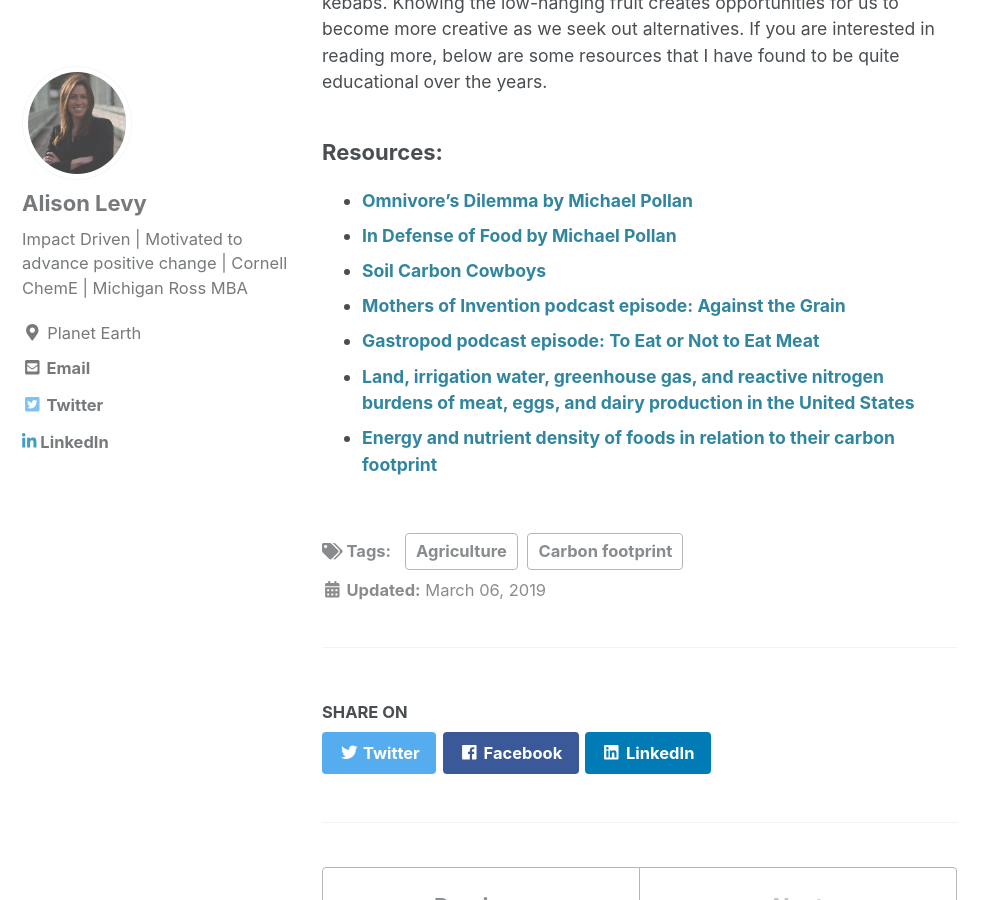
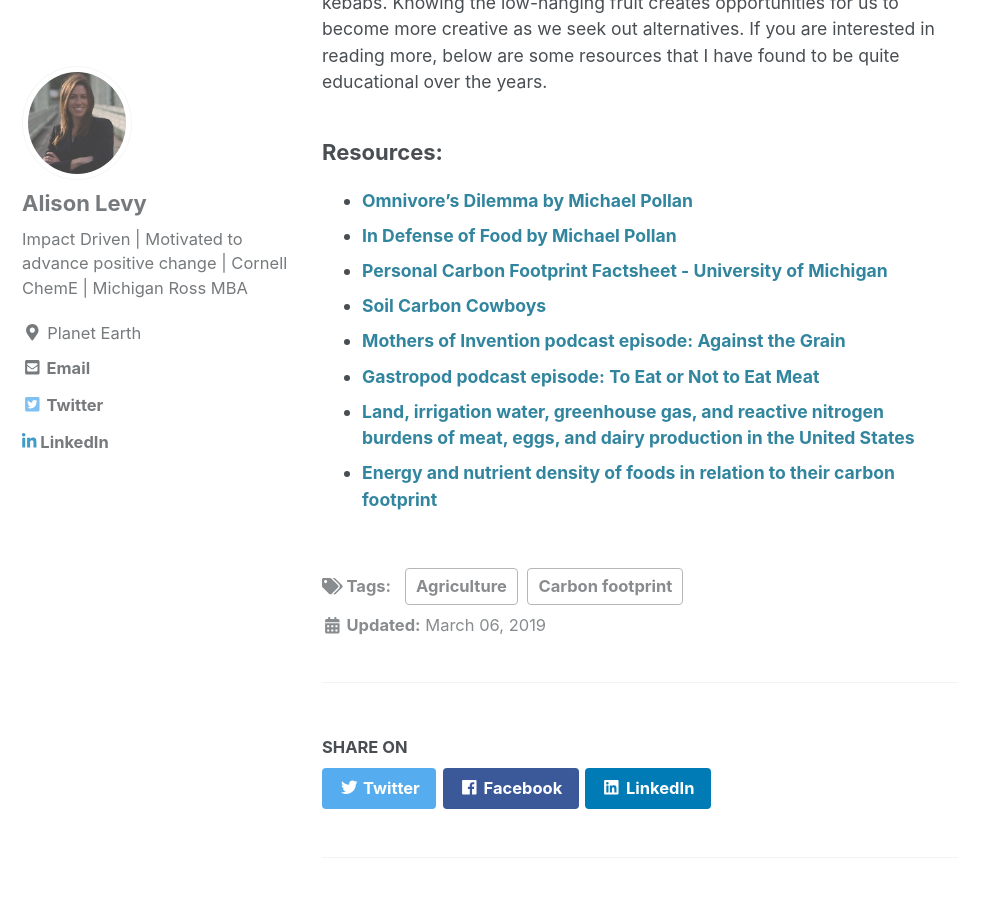
Before and after one commit to amlturbo/amlturbo.github.io, a Jekyll site: the page built from _posts/2019-03-06-diet-carbon.md, in a window 1280 px wide and 900 px high, scrolled down 9515 px. Shown: the whole window, without its empty margins (0-999 px from the left). Built offline with Jekyll 4.4.1, drawn with Linux system fonts in a browser that asks for light colours; cached includes are drawn as plain includes; nearby versions of some CDN libraries.

Commit message:
Update 2019-03-06-diet-carbon.md

```diff
--- a/_posts/2019-03-06-diet-carbon.md
+++ b/_posts/2019-03-06-diet-carbon.md
@@ -95,6 +95,7 @@
 ### Resources:
 * [Omnivore’s Dilemma by Michael Pollan](https://www.amazon.com/Omnivores-Dilemma-Natural-History-Meals/dp/0143038583/ref=sr_1_1?crid=NI047Y8LK9DT&keywords=omnivores+dilemma+michael+pollan&qid=1551286886&s=gateway&sprefix=omnivores+dil%2Caps%2C390&sr=8-1)
 * [In Defense of Food by Michael Pollan](https://www.amazon.com/Defense-Food-Eaters-Manifesto/dp/0143114964/ref=pd_bxgy_img_2/131-2709147-5865308?_encoding=UTF8&pd_rd_i=0143114964&pd_rd_r=54b98ebe-3ab1-11e9-8731-1d588be0369a&pd_rd_w=de2Pz&pd_rd_wg=CMuWp&pf_rd_p=6725dbd6-9917-451d-beba-16af7874e407&pf_rd_r=KDRFPDZ5N8R1TJSWVNW1&psc=1&refRID=KDRFPDZ5N8R1TJSWVNW1)
+* [Personal Carbon Footprint Factsheet - University of Michigan](http://css.umich.edu/sites/default/files/Carbon_Footprint_Factsheet_CSS09-05_e2018_0.pdf)
 * [Soil Carbon Cowboys](https://www.soilcarboncowboys.com/films)
 * [Mothers of Invention podcast episode: Against the Grain](https://www.mothersofinvention.online/againstthegrain)
 * [Gastropod podcast episode: To Eat or Not to Eat Meat](https://gastropod.com/to-eat-or-not-to-eat-meat/)
```
